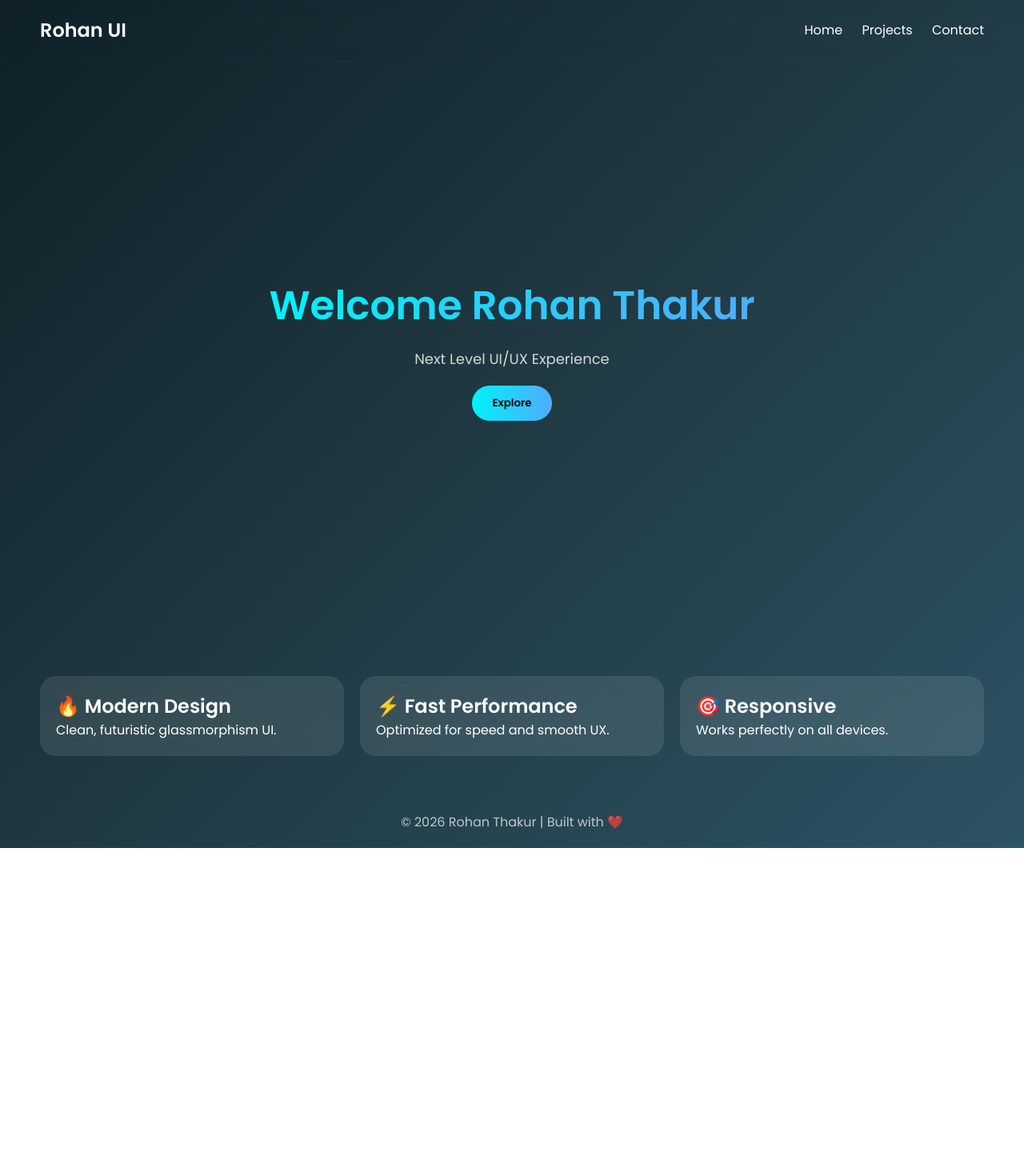
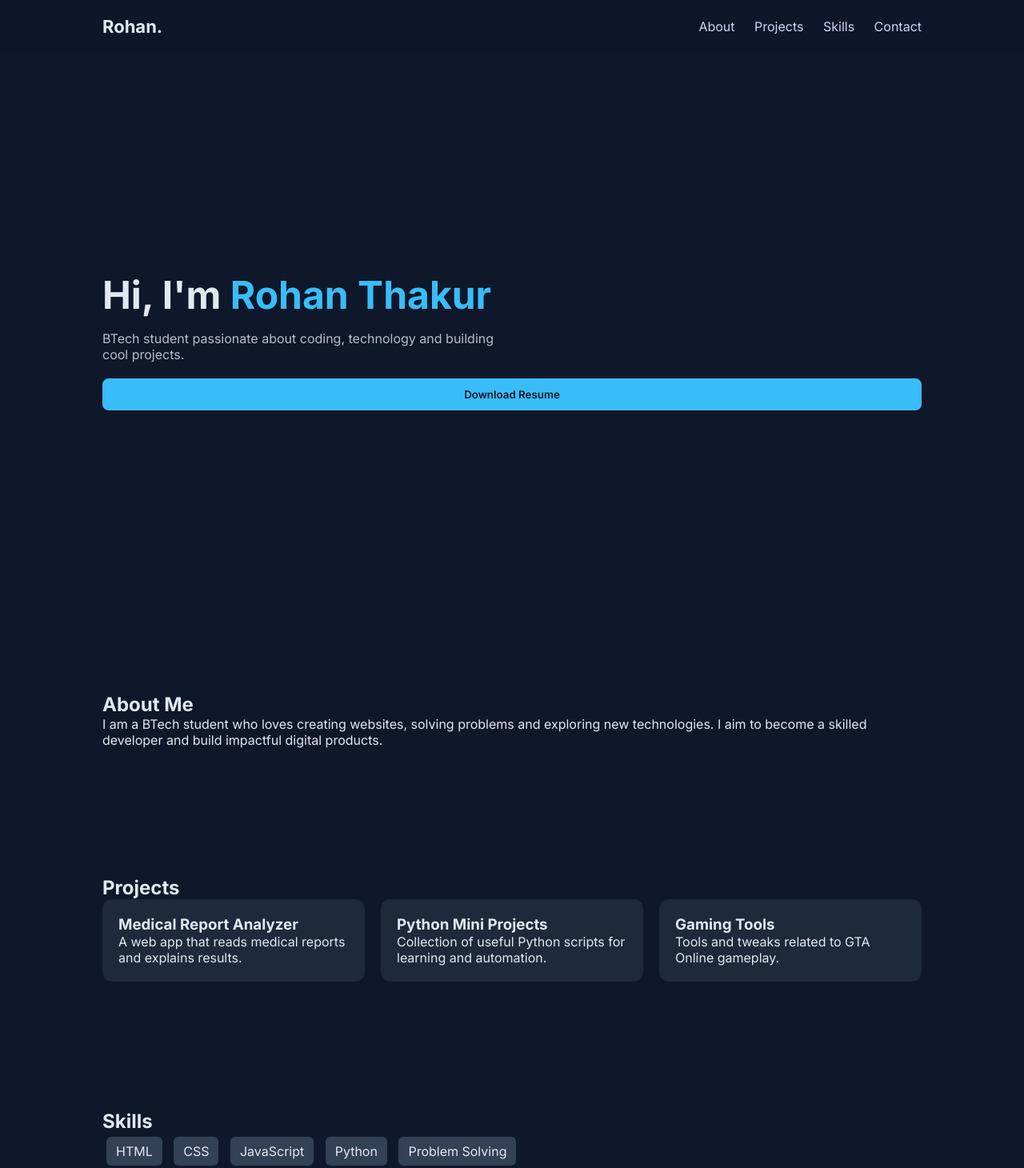
Before and after one commit to rohanthakur71854-commits/Portfolio-, a plain HTML site: page new/index.html in a window 1280 px wide. Shown: the top 1460 px of the page at 80% size. Before the commit the page ends 1060 px from the top, so only its background shows below. Drawn offline with Linux system fonts and the light colour scheme.

Commit message:
Revamp portfolio layout and styles.
Updated the portfolio layout and styles, changed fonts, and added new sections for About, Projects, Skills, and Contact.

```diff
--- a/new/index.html
+++ b/new/index.html
@@ -2,122 +2,132 @@
 <head>
 <meta charset="UTF-8">
 <meta name="viewport" content="width=device-width, initial-scale=1.0">
-<title>Rohan Thakur | Next Level UI</title>
-<link href="https://fonts.googleapis.com/css2?family=Poppins:wght@300;400;600&display=swap" rel="stylesheet">
+<title>Rohan Thakur | Portfolio</title>
+<link href="https://fonts.googleapis.com/css2?family=Inter:wght@300;400;600;700&display=swap" rel="stylesheet">
 <style>
-*{margin:0;padding:0;box-sizing:border-box;font-family:'Poppins',sans-serif}
+*{margin:0;padding:0;box-sizing:border-box;font-family:'Inter',sans-serif}
 body{
-  background:linear-gradient(135deg,#0f2027,#203a43,#2c5364);
-  color:#fff;
-  overflow-x:hidden;
+  background:#0f172a;
+  color:#e2e8f0;
 }
 header{
   display:flex;
   justify-content:space-between;
   align-items:center;
-  padding:20px 50px;
+  padding:20px 10%;
+  position:sticky;
+  top:0;
+  background:rgba(15,23,42,0.8);
   backdrop-filter:blur(10px);
 }
-.logo{
-  font-size:24px;
-  font-weight:600;
-}
+.logo{font-size:22px;font-weight:700}
 nav a{
   margin-left:20px;
   text-decoration:none;
-  color:#fff;
+  color:#cbd5f5;
   transition:0.3s;
 }
-nav a:hover{
-  color:#00f2fe;
-}
+nav a:hover{color:#38bdf8}
+section{padding:80px 10%}
 .hero{
+  display:flex;
+  flex-direction:column;
+  justify-content:center;
   height:90vh;
-  display:flex;
-  align-items:center;
-  justify-content:center;
-  text-align:center;
 }
 .hero h1{
-  font-size:50px;
-  background:linear-gradient(90deg,#00f2fe,#4facfe);
-  -webkit-background-clip:text;
-  color:transparent;
+  font-size:48px;
+  font-weight:700;
 }
+.hero span{color:#38bdf8}
 .hero p{
   margin-top:15px;
-  font-size:18px;
+  max-width:500px;
   opacity:0.8;
 }
 .btn{
   margin-top:20px;
   padding:12px 25px;
   border:none;
-  border-radius:30px;
-  background:linear-gradient(90deg,#00f2fe,#4facfe);
-  color:#000;
-  font-weight:bold;
+  border-radius:8px;
+  background:#38bdf8;
+  color:#0f172a;
+  font-weight:600;
   cursor:pointer;
-  transition:0.3s;
-}
-.btn:hover{
-  transform:scale(1.1);
 }
 .cards{
   display:grid;
   grid-template-columns:repeat(auto-fit,minmax(250px,1fr));
   gap:20px;
-  padding:50px;
 }
 .card{
-  background:rgba(255,255,255,0.1);
-  border-radius:20px;
+  background:#1e293b;
   padding:20px;
-  backdrop-filter:blur(10px);
+  border-radius:12px;
   transition:0.3s;
 }
-.card:hover{
-  transform:translateY(-10px);
+.card:hover{transform:translateY(-8px)}
+.skills span{
+  display:inline-block;
+  margin:5px;
+  padding:8px 12px;
+  background:#334155;
+  border-radius:6px;
 }
 footer{
   text-align:center;
   padding:20px;
-  opacity:0.7;
+  opacity:0.6;
 }
 </style>
 </head>
 <body>
 <header>
-  <div class="logo">Rohan UI</div>
+  <div class="logo">Rohan.</div>
   <nav>
-    <a href="#">Home</a>
-    <a href="#">Projects</a>
-    <a href="#">Contact</a>
+    <a href="#about">About</a>
+    <a href="#projects">Projects</a>
+    <a href="#skills">Skills</a>
+    <a href="#contact">Contact</a>
   </nav>
-</header>
-<section class="hero">
-  <div>
-    <h1>Welcome Rohan Thakur</h1>
-    <p>Next Level UI/UX Experience</p>
-    <button class="btn">Explore</button>
+</header><section class="hero">
+  <h1>Hi, I'm <span>Rohan Thakur</span></h1>
+  <p>BTech student passionate about coding, technology and building cool projects.</p>
+  <button class="btn">Download Resume</button>
+</section><section id="about">
+  <h2>About Me</h2>
+  <p>I am a BTech student who loves creating websites, solving problems and exploring new technologies. I aim to become a skilled developer and build impactful digital products.</p>
+</section><section id="projects">
+  <h2>Projects</h2>
+  <div class="cards">
+    <div class="card">
+      <h3>Medical Report Analyzer</h3>
+      <p>A web app that reads medical reports and explains results.</p>
+    </div>
+    <div class="card">
+      <h3>Python Mini Projects</h3>
+      <p>Collection of useful Python scripts for learning and automation.</p>
+    </div>
+    <div class="card">
+      <h3>Gaming Tools</h3>
+      <p>Tools and tweaks related to GTA Online gameplay.</p>
+    </div>
   </div>
-</section>
-<section class="cards">
-  <div class="card">
-    <h2>🔥 Modern Design</h2>
-    <p>Clean, futuristic glassmorphism UI.</p>
+</section><section id="skills">
+  <h2>Skills</h2>
+  <div class="skills">
+    <span>HTML</span>
+    <span>CSS</span>
+    <span>JavaScript</span>
+    <span>Python</span>
+    <span>Problem Solving</span>
   </div>
-  <div class="card">
-    <h2>⚡ Fast Performance</h2>
-    <p>Optimized for speed and smooth UX.</p>
-  </div>
-  <div class="card">
-    <h2>🎯 Responsive</h2>
-    <p>Works perfectly on all devices.</p>
-  </div>
-</section>
-<footer>
-  © 2026 Rohan Thakur | Built with ❤️
+</section><section id="contact">
+  <h2>Contact</h2>
+  <p>Email: yourmail@example.com</p>
+  <p>LinkedIn: yourprofile</p>
+</section><footer>
+  © 2026 Rohan Thakur | Portfolio
 </footer>
 </body>
 </html>
```
